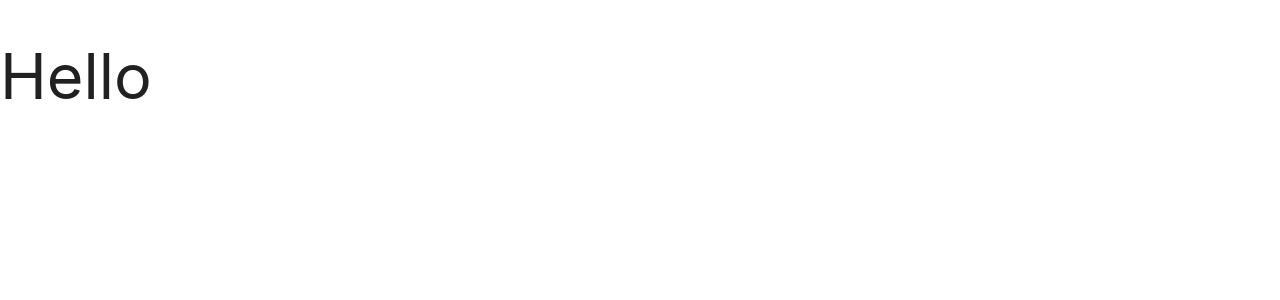
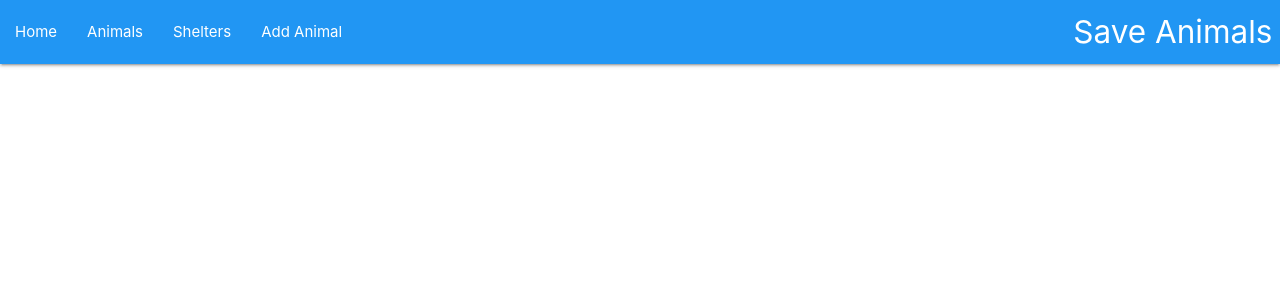
Before and after one commit to YevaUsatova/Animal-Shelter, a React (Create React App) app in the folder animal-shelter-fe/: page /animal/new in a window 1280 px wide. Shown: the top 300 px of the page. Built offline with nearby package versions, Linux system fonts and the light colour scheme; no server answers.

Commit message:
add form

```diff
--- a/animal-shelter-fe/src/App.js
+++ b/animal-shelter-fe/src/App.js
@@ -1,14 +1,54 @@
-import logo from './logo.svg';
 import './App.css';
 import {BrowserRouter as Router, Switch, Route} from "react-router-dom"
 import React, {useState, useEffect} from "react"
 import Welcome from './components/Welcome';
 import AnimalsContainer from './components/AnimalsContainer';
-import ShelterContainer from './components/SheltersContainer';
+import SheltersContainer from './components/SheltersContainer';
+import NavBar from './components/NavBar';
+import AddAnimal from './components/AddAnimal'
 
 function App() {
+  const[animal, setAnimal]= useState([])
+  //const[request, setRequest]= useState(true)
+
+  useEffect(()=> {
+    fetch("http://localhost:9393/animals")
+    .then (r=> r.json())
+    .then (data=> setAnimal([...data])
+    )
+  }, [])
+
+  const newAnimal =(e) => {
+    e.preventDefault();
+    let params ={
+      animals: {...animal}
+    }
+    fetch("http://localhost:9393/animal", {
+      method: "POST",
+      headers: {
+        "Acept": "application/json",
+        "Content-Type": "application/jason",
+      },
+      body: JSON.stringify(params)
+    }).then(r => r.json())
+    .then(newData => {
+      setAnimal(prev => {
+        return [...prev, newData]
+      })
+    })
+  }
   return (
-    <h1>Hello</h1>
+    <div>
+      <Router>
+        <NavBar/>
+        <Switch>
+          <Route exact path="/"><Welcome/></Route>
+          <Route exact path= "/animal"><AnimalsContainer animal= {animal} /></Route>
+          <Route path="/shelter"><SheltersContainer/></Route>
+          <Route  path="/animal/new"><AddAnimal addAnimal= {newAnimal}/></Route>
+        </Switch>
+      </Router>
+    </div>
   );
 }
 
--- /dev/null
+++ b/animal-shelter-fe/src/components/AddAnimal.jsx
@@ -0,0 +1,16 @@
+import React, {useState} from "react"
+
+export default function AddAnimal({addAnimal}){
+    const [form, setForm]= useState({
+        name: "",
+        species: "",
+        age: 0
+    })
+    return (
+        <div>
+            <form>
+
+            </form>
+        </div>
+    )
+}
--- /dev/null
+++ b/animal-shelter-fe/src/components/AnimalCard.jsx
@@ -0,0 +1,10 @@
+import React from "react"
+
+export default function AnimalCard({animals}){
+    return (
+        <div>
+
+            {animals.name}- {animals.species} - {animals.age}
+        </div>
+    )
+}
--- a/animal-shelter-fe/src/components/AnimalsContainer.jsx
+++ b/animal-shelter-fe/src/components/AnimalsContainer.jsx
@@ -1,9 +1,11 @@
 import React from "react"
+import AnimalCard from "./AnimalCard"
 
-export default function AnimalsContainer(){
+export default function AnimalsContainer({animal}){
     return (
         <div>
-            "hello animals"
+            <h1>Animals</h1>
+            {animal.map(paws => <AnimalCard key={paws.id} animals={paws}/>)}
         </div>
     )
 }
--- a/animal-shelter-fe/src/components/NavBar.jsx
+++ b/animal-shelter-fe/src/components/NavBar.jsx
@@ -1,11 +1,20 @@
 import React from "react"
+import { NavLink } from "react-router-dom"
 
-export default function AnimalsContainer(){
+export default function NavBar(){
     return (
-        <div>
-            <nav>
-                <li>hi</li>
-            </nav>
-        </div>
+    <div>
+        <nav>
+            <div className="nav-wrapper blue">
+                <a href="/" className="brand-logo right">Save Animals</a>
+                <ul id="nav-mobile" className="left hide-on-med-and-down">
+                <li><NavLink to="/">Home</NavLink></li>
+                <li><NavLink to="/animal">Animals</NavLink></li>
+                <li><NavLink to="/shelter">Shelters</NavLink></li>
+                <li><NavLink to="/animal/new">Add Animal</NavLink></li>
+                </ul>
+            </div>
+        </nav>
+    </div>
     )
 }
```
